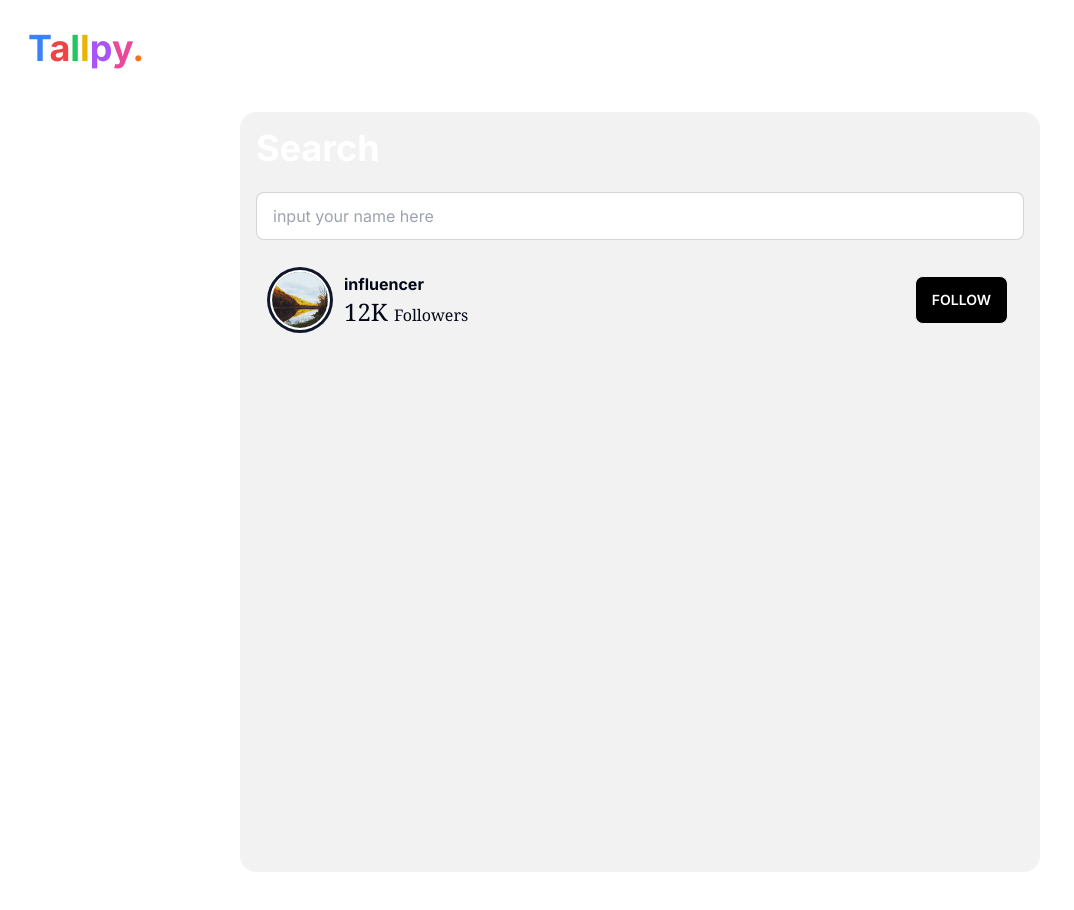
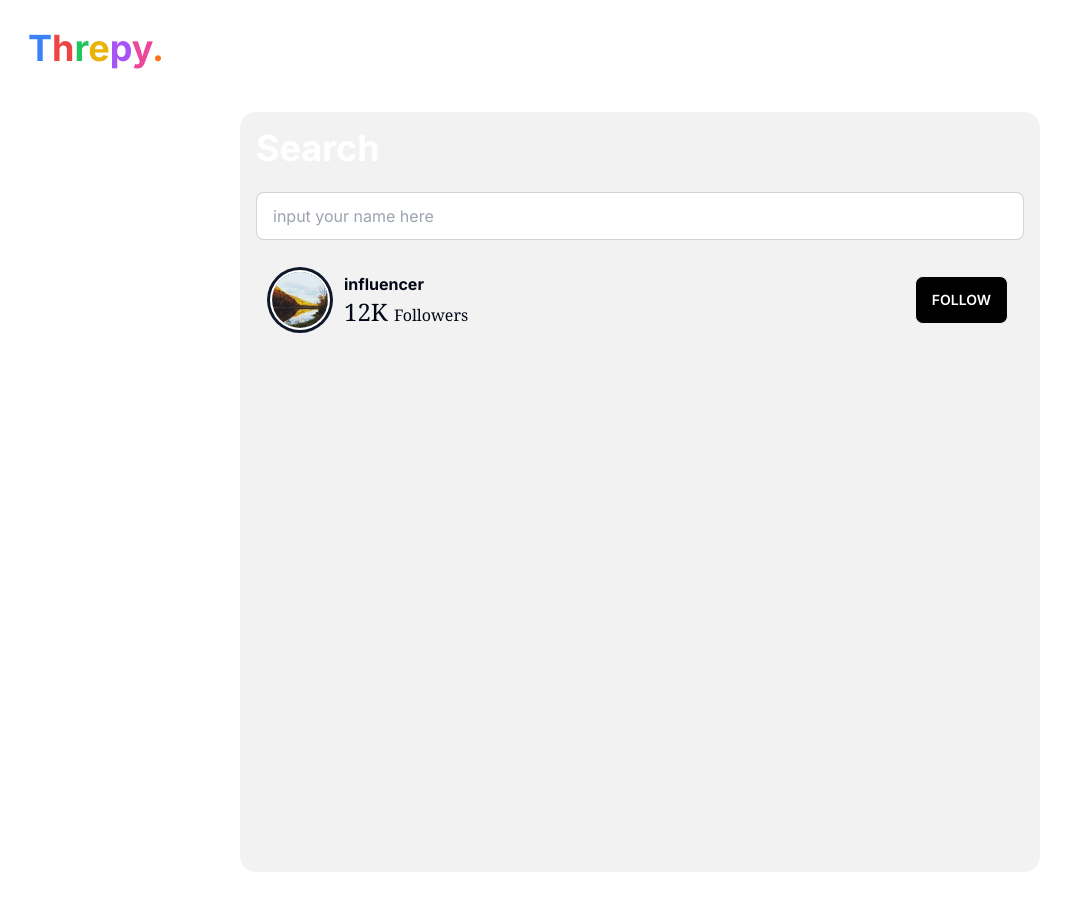
Before and after one commit to git-create-devben/threaders, a Next.js app in the folder thread/: page / in a window 1280 px wide. Shown: the whole page, without its empty margins (0-1074 px from the left). Built offline with nearby package versions, Linux system fonts and the light colour scheme.

Commit message:
add new logo

```diff
--- a/thread/components/Navbar.tsx
+++ b/thread/components/Navbar.tsx
@@ -8,9 +8,9 @@ const Navbar = (props: Props) => {
     <div className="flex items-center text-center gap-6 w-full mb-2">
       <h2 className="text-4xl font-bold mb-2">
         <span className="text-blue-500">T</span>
-        <span className="text-red-500">a</span>
-        <span className="text-green-500">l</span>
-        <span className="text-yellow-500">l</span>
+        <span className="text-red-500">h</span>
+        <span className="text-green-500">r</span>
+        <span className="text-yellow-500">e</span>
         <span className="text-purple-500">p</span>
         <span className="text-pink-500">y</span>
         <span className="text-orange-500">.</span>
```
